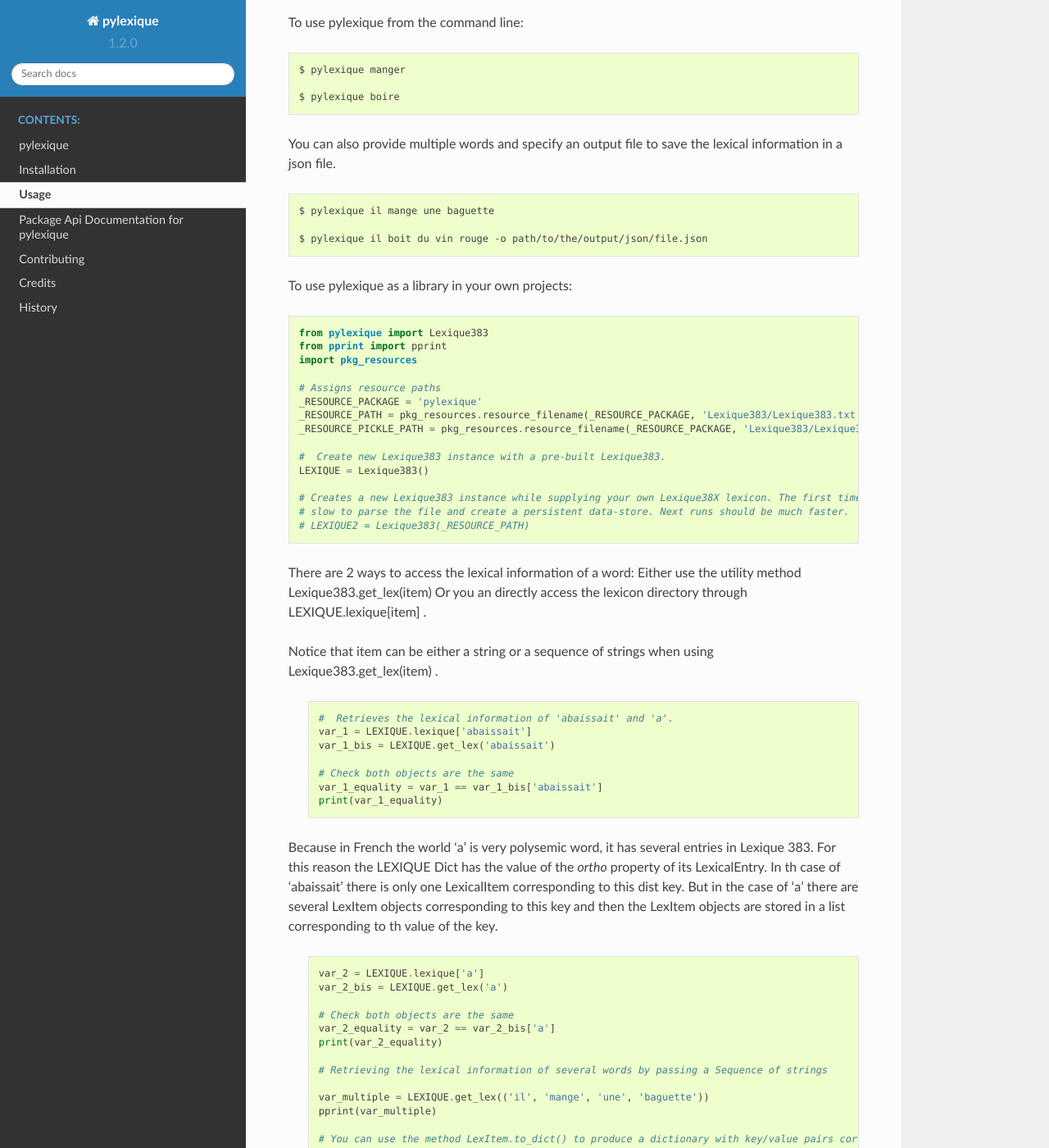
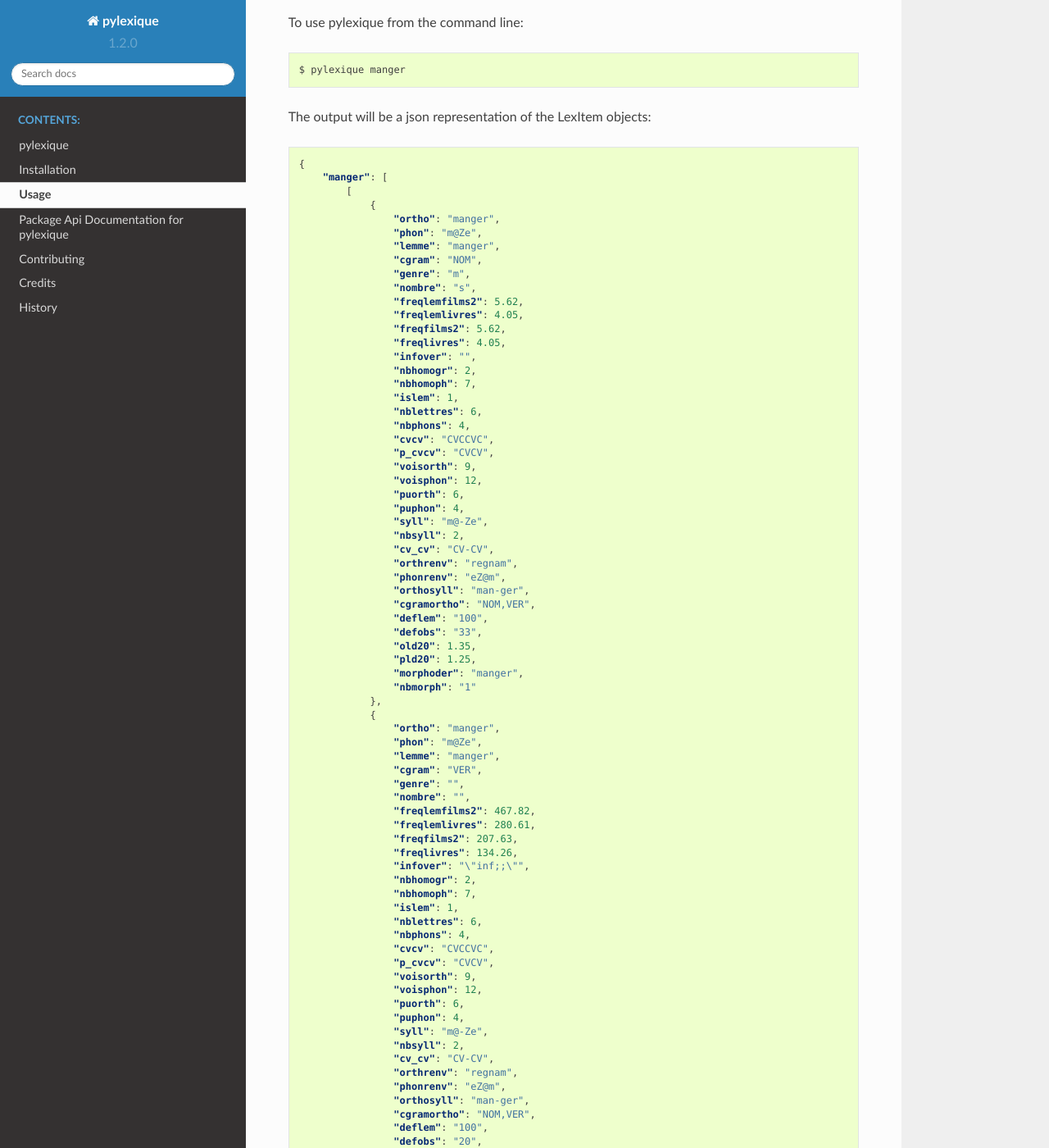
Before and after one commit to SekouDiaoNlp/pylexique, a Sphinx documentation site: the page built from docs/usage.rst, in a window 1280 px wide and 1400 px high, scrolled down 269 px. Shown: the whole window at 82% size. Built offline with Sphinx 7.4.7 and the Read the Docs theme 2.0.0, drawn with Linux system fonts in a browser that asks for light colours; some of the changed text lies outside the part shown.

Commit message:
Updated test cases.

```diff
--- a/docs/usage.rst
+++ b/docs/usage.rst
@@ -14,8 +14,179 @@
 
     $ pylexique manger
 
+The output will be a json representation of the LexItem objects:
+
+.. code-block:: json
+
+    {
+        "manger": [
+            [
+                {
+                    "ortho": "manger",
+                    "phon": "m@Ze",
+                    "lemme": "manger",
+                    "cgram": "NOM",
+                    "genre": "m",
+                    "nombre": "s",
+                    "freqlemfilms2": 5.62,
+                    "freqlemlivres": 4.05,
+                    "freqfilms2": 5.62,
+                    "freqlivres": 4.05,
+                    "infover": "",
+                    "nbhomogr": 2,
+                    "nbhomoph": 7,
+                    "islem": 1,
+                    "nblettres": 6,
+                    "nbphons": 4,
+                    "cvcv": "CVCCVC",
+                    "p_cvcv": "CVCV",
+                    "voisorth": 9,
+                    "voisphon": 12,
+                    "puorth": 6,
+                    "puphon": 4,
+                    "syll": "m@-Ze",
+                    "nbsyll": 2,
+                    "cv_cv": "CV-CV",
+                    "orthrenv": "regnam",
+                    "phonrenv": "eZ@m",
+                    "orthosyll": "man-ger",
+                    "cgramortho": "NOM,VER",
+                    "deflem": "100",
+                    "defobs": "33",
+                    "old20": 1.35,
+                    "pld20": 1.25,
+                    "morphoder": "manger",
+                    "nbmorph": "1"
+                },
+                {
+                    "ortho": "manger",
+                    "phon": "m@Ze",
+                    "lemme": "manger",
+                    "cgram": "VER",
+                    "genre": "",
+                    "nombre": "",
+                    "freqlemfilms2": 467.82,
+                    "freqlemlivres": 280.61,
+                    "freqfilms2": 207.63,
+                    "freqlivres": 134.26,
+                    "infover": "\"inf;;\"",
+                    "nbhomogr": 2,
+                    "nbhomoph": 7,
+                    "islem": 1,
+                    "nblettres": 6,
+                    "nbphons": 4,
+                    "cvcv": "CVCCVC",
+                    "p_cvcv": "CVCV",
+                    "voisorth": 9,
+                    "voisphon": 12,
+                    "puorth": 6,
+                    "puphon": 4,
+                    "syll": "m@-Ze",
+                    "nbsyll": 2,
+                    "cv_cv": "CV-CV",
+                    "orthrenv": "regnam",
+                    "phonrenv": "eZ@m",
+                    "orthosyll": "man-ger",
+                    "cgramortho": "NOM,VER",
+                    "deflem": "100",
+                    "defobs": "20",
+                    "old20": 1.35,
+                    "pld20": 1.25,
+                    "morphoder": "manger",
+                    "nbmorph": "1"
+                }
+            ]
+        ]
+    }
+
+
+.. code-block:: bash
+
     $ pylexique boire
 
+
+.. code-block:: json
+
+    {
+        "boire": [
+            [
+                {
+                    "ortho": "boire",
+                    "phon": "bwaR",
+                    "lemme": "boire",
+                    "cgram": "NOM",
+                    "genre": "m",
+                    "nombre": "s",
+                    "freqlemfilms2": 2.67,
+                    "freqlemlivres": 2.03,
+                    "freqfilms2": 2.67,
+                    "freqlivres": 2.03,
+                    "infover": "",
+                    "nbhomogr": 2,
+                    "nbhomoph": 2,
+                    "islem": 1,
+                    "nblettres": 5,
+                    "nbphons": 4,
+                    "cvcv": "CVVCV",
+                    "p_cvcv": "CYVC",
+                    "voisorth": 9,
+                    "voisphon": 14,
+                    "puorth": 4,
+                    "puphon": 4,
+                    "syll": "bwaR",
+                    "nbsyll": 1,
+                    "cv_cv": "CYVC",
+                    "orthrenv": "eriob",
+                    "phonrenv": "Rawb",
+                    "orthosyll": "boi-re",
+                    "cgramortho": "NOM,VER",
+                    "deflem": "96",
+                    "defobs": "30",
+                    "old20": 1.4,
+                    "pld20": "1",
+                    "morphoder": "boire",
+                    "nbmorph": "1"
+                },
+                {
+                    "ortho": "boire",
+                    "phon": "bwaR",
+                    "lemme": "boire",
+                    "cgram": "VER",
+                    "genre": "",
+                    "nombre": "",
+                    "freqlemfilms2": 339.05,
+                    "freqlemlivres": 274.32,
+                    "freqfilms2": 142.15,
+                    "freqlivres": 100.27,
+                    "infover": "\"inf;;\"",
+                    "nbhomogr": 2,
+                    "nbhomoph": 2,
+                    "islem": 1,
+                    "nblettres": 5,
+                    "nbphons": 4,
+                    "cvcv": "CVVCV",
+                    "p_cvcv": "CYVC",
+                    "voisorth": 9,
+                    "voisphon": 14,
+                    "puorth": 4,
+                    "puphon": 4,
+                    "syll": "bwaR",
+                    "nbsyll": 1,
+                    "cv_cv": "CYVC",
+                    "orthrenv": "eriob",
+                    "phonrenv": "Rawb",
+                    "orthosyll": "boi-re",
+                    "cgramortho": "NOM,VER",
+                    "deflem": "100",
+                    "defobs": "30",
+                    "old20": 1.4,
+                    "pld20": "1",
+                    "morphoder": "boire",
+                    "nbmorph": "1"
+                }
+            ]
+        ]
+    }
 
 You can also provide multiple words and specify an output file to save the lexical information in a json file.
 
@@ -25,6 +196,7 @@
 
     $ pylexique il boit du vin rouge -o path/to/the/output/json/file.json
 
+The output will be similar as previously, with a json entry for each word in the sequence.
 
 To use pylexique  as a library in your own projects:
 
```
